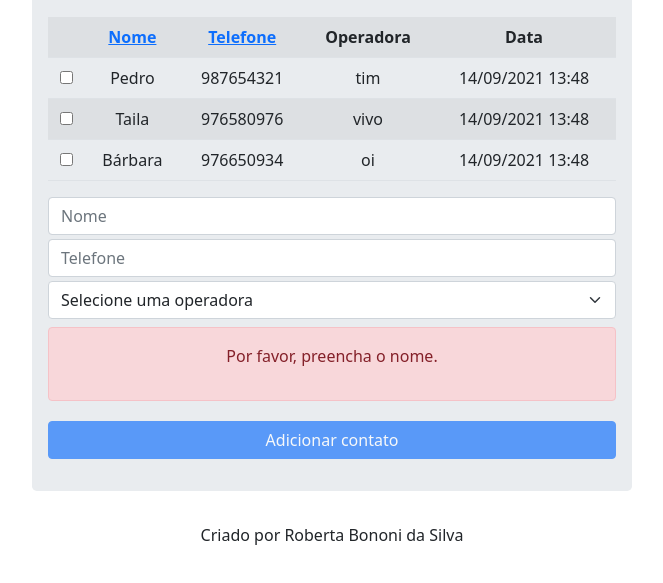
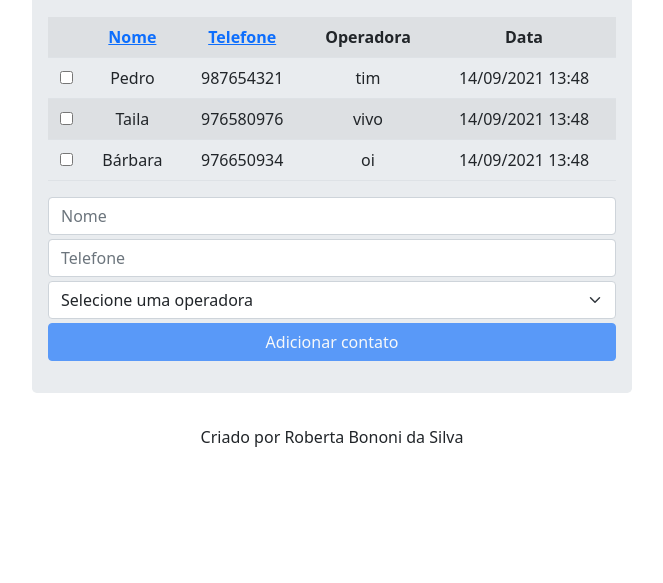
Before and after one commit to robertabononi/angularJS-rb, a plain HTML site: page index.html in a window 1280 px wide. Shown: the part 135-718 px from the top of the page, without its empty margins (308-971 px from the left). Drawn offline with nearby package versions, Linux system fonts and the light colour scheme.

Commit message:
fix: remove alert message when there isn't an error

```diff
--- a/index.html
+++ b/index.html
@@ -46,7 +46,7 @@
                 </select>
             </form>
 
-            <div ng-messages="contatoForm.nome.$error" class="alert alert-danger mt-2">
+            <div ng-show="contatoForm.nome.$dirty" ng-messages="contatoForm.nome.$error" class="alert alert-danger mt-2">
                 <div ng-message="required">
                     <p>Por favor, preencha o nome.</p>
                 </div>
```
